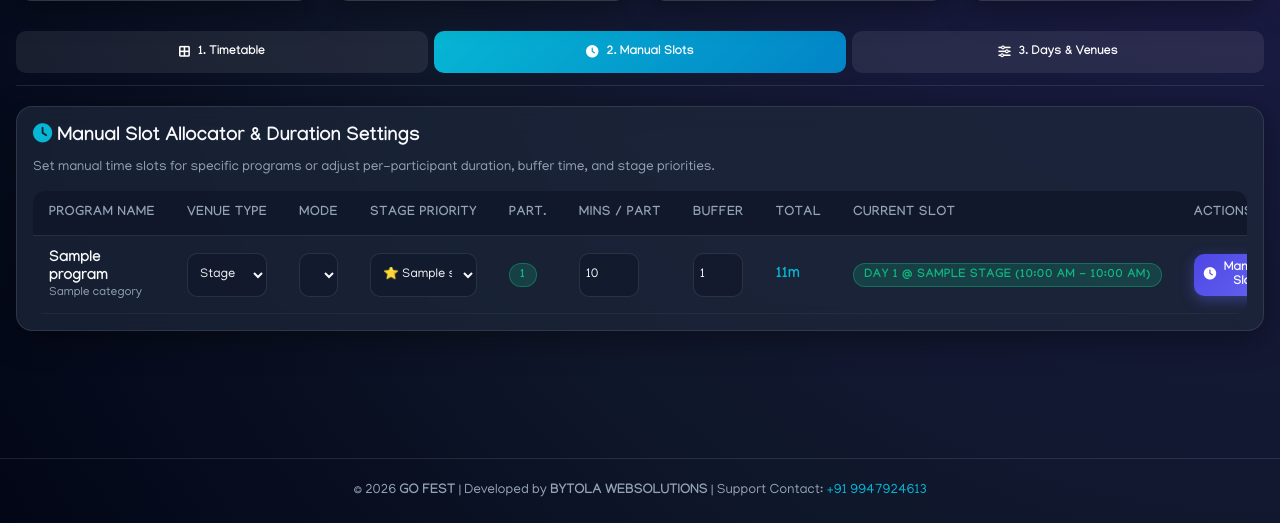
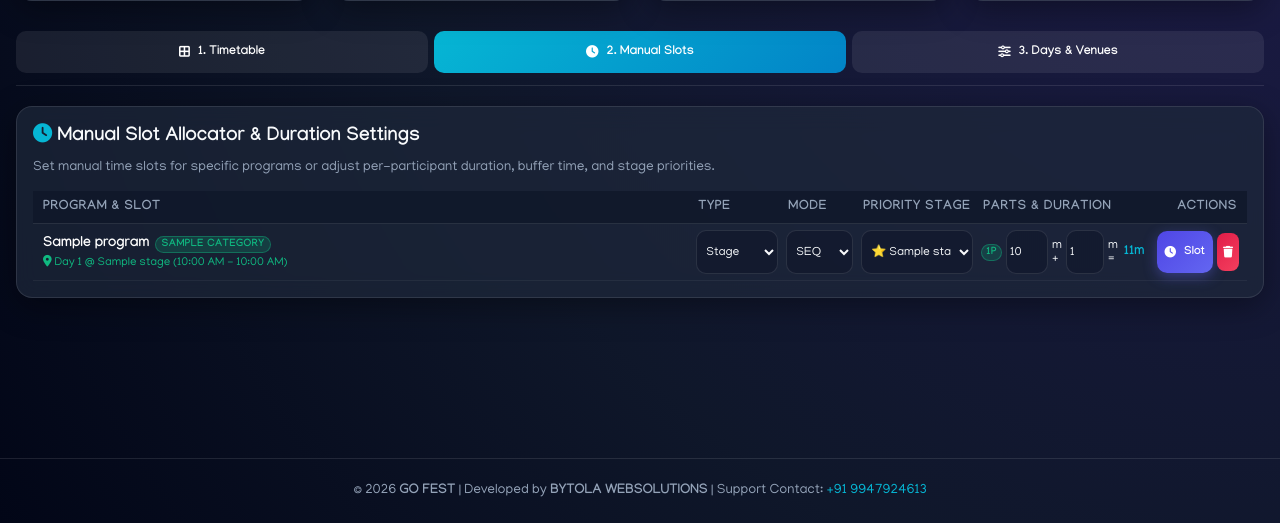
Before and after one commit to Suhailirfani/commonapp, a Django app: a page that uses templates/core/manage_schedule.html in a window 1280 px wide. Shown: the part 277-800 px from the top of the page. Run offline with Django 5.2, Linux system fonts and the light colour scheme; a user stored in the database is signed in; tables that the repository leaves empty hold one stand-in row (values such as "Sample post"); some web fonts are replaced.

Commit message:
Streamline manual slot allocator table into compact 6-column non-scrolling layout

```diff
--- a/templates/core/manage_schedule.html
+++ b/templates/core/manage_schedule.html
@@ -139,83 +139,76 @@
             Set manual time slots for specific programs or adjust per-participant duration, buffer time, and stage priorities.
         </p>
 
-        <!-- DESKTOP TABLE VIEW -->
-        <div class="table-responsive desktop-table-view">
-            <table class="custom-table">
+        <!-- DESKTOP TABLE VIEW (Compact Non-Scrolling Layout) -->
+        <div class="desktop-table-view">
+            <table class="custom-table" style="font-size: 0.82rem; width: 100%; table-layout: auto;">
                 <thead>
                     <tr>
-                        <th>Program Name</th>
-                        <th>Venue Type</th>
-                        <th>Mode</th>
-                        <th>Stage Priority</th>
-                        <th>Part.</th>
-                        <th>Mins / Part</th>
-                        <th>Buffer</th>
-                        <th>Total</th>
-                        <th>Current Slot</th>
-                        <th>Actions</th>
+                        <th style="padding: 8px 10px;">Program & Slot</th>
+                        <th style="padding: 8px 6px; width: 90px;">Type</th>
+                        <th style="padding: 8px 6px; width: 75px;">Mode</th>
+                        <th style="padding: 8px 6px; width: 120px;">Priority Stage</th>
+                        <th style="padding: 8px 6px; width: 170px;">Parts & Duration</th>
+                        <th style="padding: 8px 10px; width: 85px; text-align: right;">Actions</th>
                     </tr>
                 </thead>
                 <tbody>
                     {% for item in program_list %}
                     <tr>
-                        <td>
-                            <strong>{{ item.program.name }}</strong>
-                            <div style="color: var(--text-muted); font-size: 0.75rem;">{{ item.program.category.name }}</div>
+                        <td style="padding: 8px 10px;">
+                            <div style="display: flex; align-items: center; gap: 6px; flex-wrap: wrap;">
+                                <strong style="font-size: 0.88rem; color: #fff;">{{ item.program.name }}</strong>
+                                <span class="badge badge-approved" style="font-size: 0.65rem; padding: 1px 5px;">{{ item.program.category.name }}</span>
+                            </div>
+                            {% if item.has_schedule %}
+                            <div style="font-size: 0.72rem; color: var(--accent-emerald); margin-top: 2px;">
+                                <i class="fa-solid fa-location-dot"></i> Day {{ item.schedule.fest_day.day_number }} @ {{ item.schedule.stage.name }}
+                                ({{ item.schedule.start_time|time:"h:i A" }} - {{ item.schedule.end_time|time:"h:i A" }})
+                            </div>
+                            {% else %}
+                            <div style="font-size: 0.72rem; color: var(--text-muted); margin-top: 2px;">Unscheduled</div>
+                            {% endif %}
                             <form method="POST" action="{% url 'core:update_program_duration' institution.slug item.program.id %}" id="dur-form-desk-{{ item.program.id }}">
                                 {% csrf_token %}
                             </form>
                         </td>
-                        <td>
-                            <select name="program_type" form="dur-form-desk-{{ item.program.id }}" class="form-control" style="font-size: 0.8rem; padding: 4px 8px;" onchange="document.getElementById('dur-form-desk-{{ item.program.id }}').submit()">
+                        <td style="padding: 6px 4px;">
+                            <select name="program_type" form="dur-form-desk-{{ item.program.id }}" class="form-control" style="font-size: 0.75rem; padding: 3px 5px; width: 100%;" onchange="document.getElementById('dur-form-desk-{{ item.program.id }}').submit()">
                                 <option value="STAGE" {% if item.program.program_type == 'STAGE' %}selected{% endif %}>Stage</option>
                                 <option value="OFF_STAGE" {% if item.program.program_type == 'OFF_STAGE' %}selected{% endif %}>Off-Stage</option>
                             </select>
                         </td>
-                        <td>
-                            <select name="presentation_mode" form="dur-form-desk-{{ item.program.id }}" class="form-control" style="font-size: 0.8rem; padding: 4px 8px;" onchange="document.getElementById('dur-form-desk-{{ item.program.id }}').submit()">
-                                <option value="SEQUENTIAL" {% if item.program.presentation_mode == 'SEQUENTIAL' %}selected{% endif %}>SEQ (Per Part)</option>
-                                <option value="SIMULTANEOUS" {% if item.program.presentation_mode == 'SIMULTANEOUS' %}selected{% endif %}>SIM (All-at-once)</option>
+                        <td style="padding: 6px 4px;">
+                            <select name="presentation_mode" form="dur-form-desk-{{ item.program.id }}" class="form-control" style="font-size: 0.75rem; padding: 3px 5px; width: 100%;" onchange="document.getElementById('dur-form-desk-{{ item.program.id }}').submit()">
+                                <option value="SEQUENTIAL" {% if item.program.presentation_mode == 'SEQUENTIAL' %}selected{% endif %}>SEQ</option>
+                                <option value="SIMULTANEOUS" {% if item.program.presentation_mode == 'SIMULTANEOUS' %}selected{% endif %}>SIM</option>
                             </select>
                         </td>
-                        <td>
-                            <select name="preferred_stage_id" form="dur-form-desk-{{ item.program.id }}" class="form-control" style="font-size: 0.8rem; padding: 4px 8px;" onchange="document.getElementById('dur-form-desk-{{ item.program.id }}').submit()">
-                                <option value="">Auto Preference</option>
+                        <td style="padding: 6px 4px;">
+                            <select name="preferred_stage_id" form="dur-form-desk-{{ item.program.id }}" class="form-control" style="font-size: 0.75rem; padding: 3px 5px; width: 100%;" onchange="document.getElementById('dur-form-desk-{{ item.program.id }}').submit()">
+                                <option value="">Auto</option>
                                 {% for st in stages %}
                                 <option value="{{ st.id }}" {% if item.program.preferred_stage_id == st.id %}selected{% endif %}>⭐ {{ st.name }}</option>
                                 {% endfor %}
                             </select>
                         </td>
-                        <td><span class="badge badge-approved">{{ item.assigned_count }}</span></td>
-                        <td>
-                            <input type="number" name="duration_per_participant" form="dur-form-desk-{{ item.program.id }}" value="{{ item.program.duration_per_participant }}" class="form-control" style="width: 60px; font-size: 0.8rem; padding: 4px 6px;" min="1" onchange="document.getElementById('dur-form-desk-{{ item.program.id }}').submit()">
+                        <td style="padding: 6px 4px;">
+                            <div style="display: flex; align-items: center; gap: 4px; font-size: 0.75rem;">
+                                <span class="badge badge-approved" style="font-size: 0.65rem; padding: 1px 4px;" title="Assigned Participants">{{ item.assigned_count }}p</span>
+                                <input type="number" name="duration_per_participant" form="dur-form-desk-{{ item.program.id }}" value="{{ item.program.duration_per_participant }}" class="form-control" style="width: 42px; font-size: 0.75rem; padding: 2px 3px;" min="1" title="Minutes per participant" onchange="document.getElementById('dur-form-desk-{{ item.program.id }}').submit()">m
+                                +<input type="number" name="buffer_margin_minutes" form="dur-form-desk-{{ item.program.id }}" value="{{ item.program.buffer_margin_minutes }}" class="form-control" style="width: 38px; font-size: 0.75rem; padding: 2px 3px;" min="0" title="Buffer margin minutes" onchange="document.getElementById('dur-form-desk-{{ item.program.id }}').submit()">m
+                                =<strong style="color: var(--accent-cyan); font-size: 0.82rem; margin-left: 2px;">{{ item.calculated_duration }}m</strong>
+                            </div>
                         </td>
-                        <td>
-                            <input type="number" name="buffer_margin_minutes" form="dur-form-desk-{{ item.program.id }}" value="{{ item.program.buffer_margin_minutes }}" class="form-control" style="width: 50px; font-size: 0.8rem; padding: 4px 6px;" min="0" onchange="document.getElementById('dur-form-desk-{{ item.program.id }}').submit()">
-                        </td>
-
-                        <td style="font-weight: 800; color: var(--accent-cyan);">{{ item.calculated_duration }}m</td>
-
-                        <td>
-                            {% if item.has_schedule %}
-                            <span class="badge badge-approved" style="font-size: 0.75rem;">
-                                Day {{ item.schedule.fest_day.day_number }} @ {{ item.schedule.stage.name }}
-                                ({{ item.schedule.start_time|time:"h:i A" }} - {{ item.schedule.end_time|time:"h:i A" }})
-                            </span>
-                            {% else %}
-                            <span class="badge badge-pending" style="font-size: 0.75rem;">Unscheduled</span>
-                            {% endif %}
-                        </td>
-
-                        <td>
-                            <div style="display: flex; gap: 6px; align-items: center;">
-                                <button type="button" class="btn-primary" style="padding: 6px 10px; font-size: 0.78rem;" onclick="openManualSlotModal('{{ item.program.id }}', '{{ item.program.name|escapejs }}')">
-                                    <i class="fa-solid fa-clock"></i> Manual Slot
+                        <td style="padding: 6px 8px; text-align: right;">
+                            <div style="display: flex; gap: 4px; justify-content: flex-end; align-items: center;">
+                                <button type="button" class="btn-primary" style="padding: 4px 8px; font-size: 0.72rem;" onclick="openManualSlotModal('{{ item.program.id }}', '{{ item.program.name|escapejs }}')" title="Set Manual Time Slot">
+                                    <i class="fa-solid fa-clock"></i> Slot
                                 </button>
                                 {% if item.has_schedule %}
-                                <form method="POST" action="{% url 'core:delete_program_schedule' institution.slug item.schedule.id %}">
+                                <form method="POST" action="{% url 'core:delete_program_schedule' institution.slug item.schedule.id %}" style="display: inline;">
                                     {% csrf_token %}
-                                    <button type="submit" class="btn-danger" style="padding: 6px 8px; font-size: 0.78rem;" title="Remove Slot"><i class="fa-solid fa-trash"></i></button>
+                                    <button type="submit" class="btn-danger" style="padding: 4px 6px; font-size: 0.72rem;" title="Remove Slot"><i class="fa-solid fa-trash"></i></button>
                                 </form>
                                 {% endif %}
                             </div>
```
